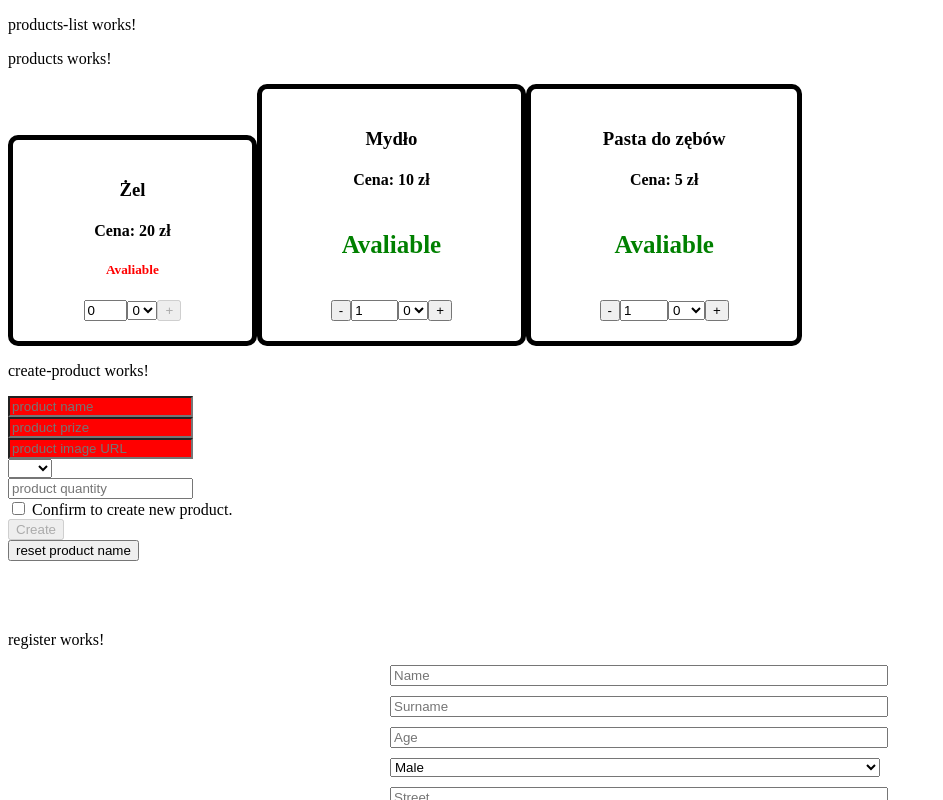
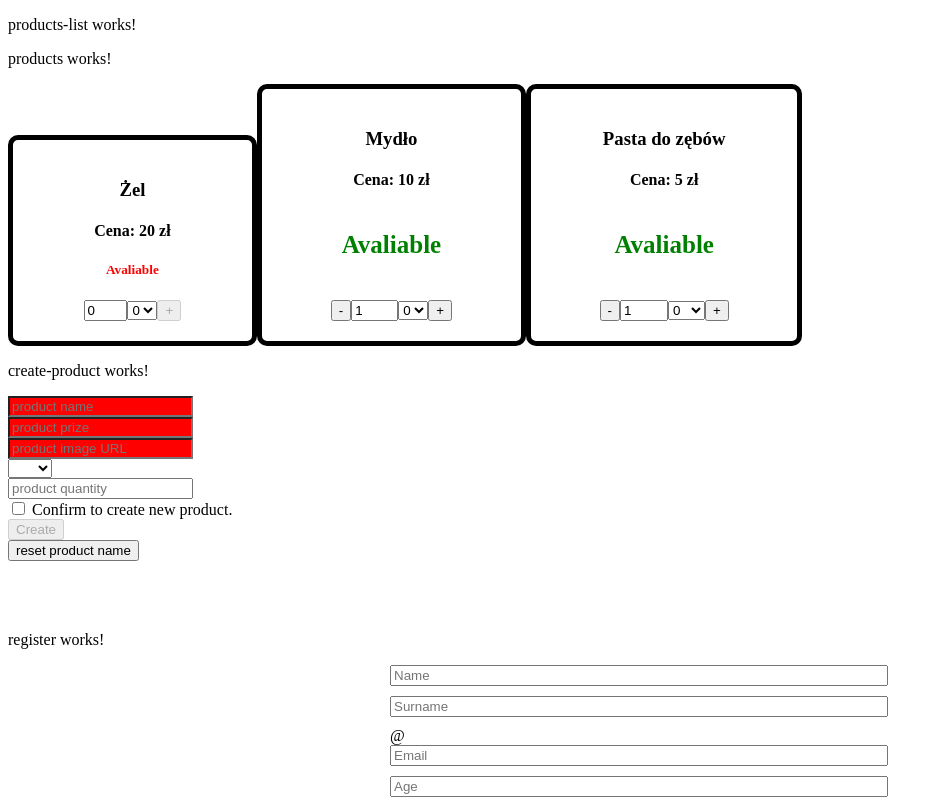
Before and after one commit to KubaBrambor/TypeScript, an Angular app in the folder ecommerce/: page / in a window 1280 px wide. Shown: the top 800 px of the page, without its empty margins (0-943 px from the left). Built offline with nearby package versions, Linux system fonts and the light colour scheme.

Commit message:
adding email value to User class, adding validation alerts and styles

```diff
--- a/ecommerce/src/app/main/register/register.component.css
+++ b/ecommerce/src/app/main/register/register.component.css
@@ -23,7 +23,7 @@
     width: 490px;
 }
 
-.requiredAsterisk {
+.warning-symbol {
     display: inline-block;
     font-size: 25px;
     color: red;
@@ -32,7 +32,25 @@
     width: 5px;
 }
 
-.registerButton {
+#emailAddon {
+    width: 40px;
+}
+
+.email-group {
+    width: 495px;
+}
+
+#email-group-astriks {
+    width: 5px;
+}
+
+#email-group-exclamation {
+    width: 5px
+}
+
+
+
+.register-button {
     margin-top: 10px;
     text-align: center;
 }
--- a/ecommerce/src/app/main/register/register.component.html
+++ b/ecommerce/src/app/main/register/register.component.html
@@ -2,9 +2,20 @@
 
 <div class="form-group">
     <form (ngSubmit)="createUser(registerForm)" #registerForm="ngForm">
-        <div *ngIf="!registerForm.valid && registerForm.touched" class="alert alert-warning" role="alert">
-            Please, fill all required rows.
+        <!-- FORM ALERTS -->
+        <div *ngIf="userName.touched && userName.errors && userName.errors.required ||
+                    userSurname.touched && userSurname.errors && userSurname.errors.required ||
+                    userEmail.touched && userEmail.errors && userEmail.errors.required ||
+                    userStreet.touched && userStreet.errors && userStreet.errors.required ||
+                    userCity.touched && userCity.errors && userCity.errors.required"
+                    class="alert alert-warning" role="alert">
+                    Please, fill all required rows.
         </div>
+        <div *ngIf="userEmail.touched && userEmail.errors && userEmail.errors.pattern"
+                    class="alert alert-warning" role="alert">
+                    Please, correct your email.
+        </div>
+        <!-- --- -->
         <div ngModelGroup="registerUser">
             <div class="user-name form_row">
                 <input type="text"
@@ -14,7 +25,7 @@
                         name="userName"
                         #userName="ngModel"
                         ngModel>
-                <p class="requiredAsterisk" *ngIf="userName.touched && userName.errors && userName.errors.required">*</p>
+                <p class="warning-symbol" *ngIf="userName.touched && userName.errors && userName.errors.required">*</p>
             </div>
             <div class="user-surname form_row">
                 <input type="text"
@@ -24,7 +35,26 @@
                         name="userSurname"
                         #userSurname="ngModel"
                         ngModel>
-                <p class="requiredAsterisk" *ngIf="userSurname.touched && userSurname.errors && userSurname.errors.required">*</p>
+                <p class="warning-symbol" *ngIf="userSurname.touched && userSurname.errors && userSurname.errors.required">*</p>
+            </div>
+            <div class="user-email form_row input-group email-group">
+                <span class="input-group-text" id="emailAddon">@</span>
+                <input type="text"
+                        class="form-control"
+                        id="userEmail"
+                        placeholder="Email"
+                        required
+                        name="userEmail"
+                        #userEmail="ngModel"
+                        pattern="[a-z0-9._%+-]+@[a-z0-9.-]+\.[a-z]{2,4}$"
+                        ngModel>
+                <div id="email-group-astriks">
+                    <p class="warning-symbol" *ngIf="userEmail.touched && userEmail.errors && userEmail.errors.required">*</p>
+                </div>
+                <div id="email-group-exclamation">
+                    <p class="warning-symbol" *ngIf="userEmail.touched && userEmail.errors && userEmail.errors.pattern">!</p>
+                </div>
+
             </div>
             <div class="user-age form_row">
                 <input type="text"
@@ -48,7 +78,7 @@
                         name="userStreet"
                         #userStreet="ngModel"
                         ngModel>
-                <p class="requiredAsterisk" *ngIf="userStreet.touched && userStreet.errors && userStreet.errors.required">*</p>
+                <p class="warning-symbol" *ngIf="userStreet.touched && userStreet.errors && userStreet.errors.required">*</p>
             </div>
             <div class="user-postal-code form_row">
                 <input type="text"
@@ -66,10 +96,10 @@
                         name="userCity"
                         #userCity="ngModel"
                         ngModel>
-                <p class="requiredAsterisk" *ngIf="userCity.touched && userCity.errors && userCity.errors.required">*</p>
+                <p class="warning-symbol" *ngIf="userCity.touched && userCity.errors && userCity.errors.required">*</p>
             </div>
         </div>
-        <div class="registerButton">
+        <div class="register-button">
             <button type="submit" class="btn btn-primary" [disabled]="!registerForm.valid">Register</button>
         </div>
 
--- a/ecommerce/src/app/main/register/register.component.ts
+++ b/ecommerce/src/app/main/register/register.component.ts
@@ -21,8 +21,9 @@ export class RegisterComponent implements OnInit {
     if(registerForm.valid){
       const name = registerForm.form.controls.registerUser.controls.userName.value;
       const surname = registerForm.form.controls.registerUser.controls.userSurname.value;
+      const email = registerForm.form.controls.registerUser.controls.userEmail.value;
       const age = registerForm.form.controls.registerUser.controls.userAge.value;
-      const sex = registerForm.form.controls.registerUser.controls.userSex.value;
+      const gender = registerForm.form.controls.registerUser.controls.userSex.value;
       const street = registerForm.form.controls.registerUser.controls.userStreet.value;
       const postal_code = registerForm.form.controls.registerUser.controls.userPostalCode.value;
       const city = registerForm.form.controls.registerUser.controls.userCity.value;
@@ -32,7 +33,7 @@ export class RegisterComponent implements OnInit {
         city:city
       }
       registerForm.reset()
-      console.log(new User(name, surname, age, sex, adress));
+      console.log(new User(name, surname, email, age, gender, adress));
     } else {
       // if(registerForm.form.controls.registerUser.controls.userName.value === ""){
       //   this.nameEmptyInput = ""
--- a/ecommerce/src/app/model/user.ts
+++ b/ecommerce/src/app/model/user.ts
@@ -1,14 +1,16 @@
 export class User {
     public name;
     public surname;
+    public email;
     public age;
-    public sex;
+    public gender;
     public adress;
-    constructor(name:string, surname:string, age:number, sex:string, adress:object){
+    constructor(name:string, surname:string, email:string, age:number, gender:string, adress:object){
         this.name = name;
         this.surname = surname;
+        this.email = email;
         this.age = age;
-        this.sex = sex;
+        this.gender = gender;
         this.adress = adress;
     }
 
```
